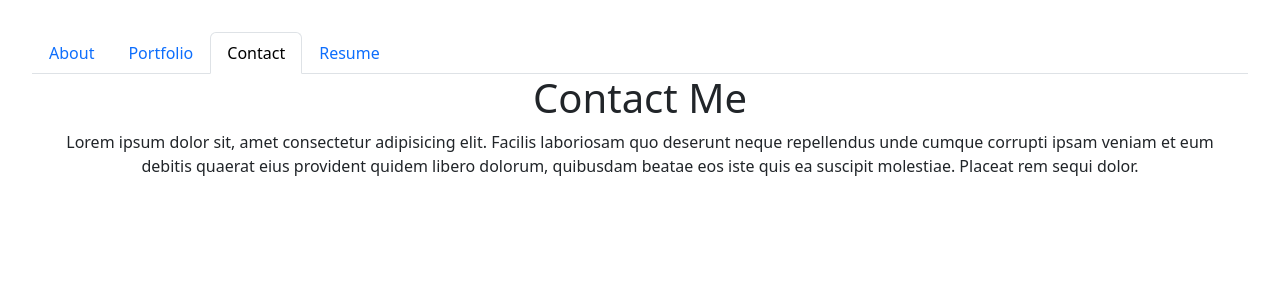
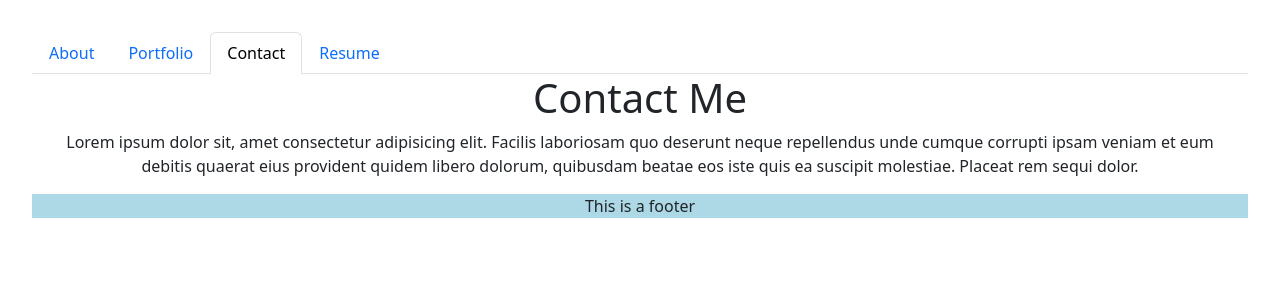
Before and after one commit to Lauren245/portfolio-site, a React (Vite) app: page /Contact in a window 1280 px wide. Shown: the top 300 px of the page. Built offline with nearby package versions, Linux system fonts and the light colour scheme.

Commit message:
created files for the footer component and the portfolio cards component. Added test code to the footer component and linked it up to App.jsx.

```diff
--- a/src/App.jsx
+++ b/src/App.jsx
@@ -1,6 +1,7 @@
 import './App.css';
 import { Outlet } from 'react-router-dom';
 import Nav from './components/NavTabs';
+import Footer from './components/Footer';
 
 function App() {
 
@@ -10,6 +11,7 @@ function App() {
         <main className='mx-3'>
           <Outlet />
         </main>
+        <Footer />
     </>
 
   )
--- /dev/null
+++ b/src/components/Footer.jsx
@@ -0,0 +1,8 @@
+
+function Footer(){
+    return(
+        <footer style={{backgroundColor: 'lightblue'}}>This is a footer</footer>
+    );
+}
+
+export default Footer;
```
Also changed, not shown: src/components/PortfolioCard.jsx (added).
